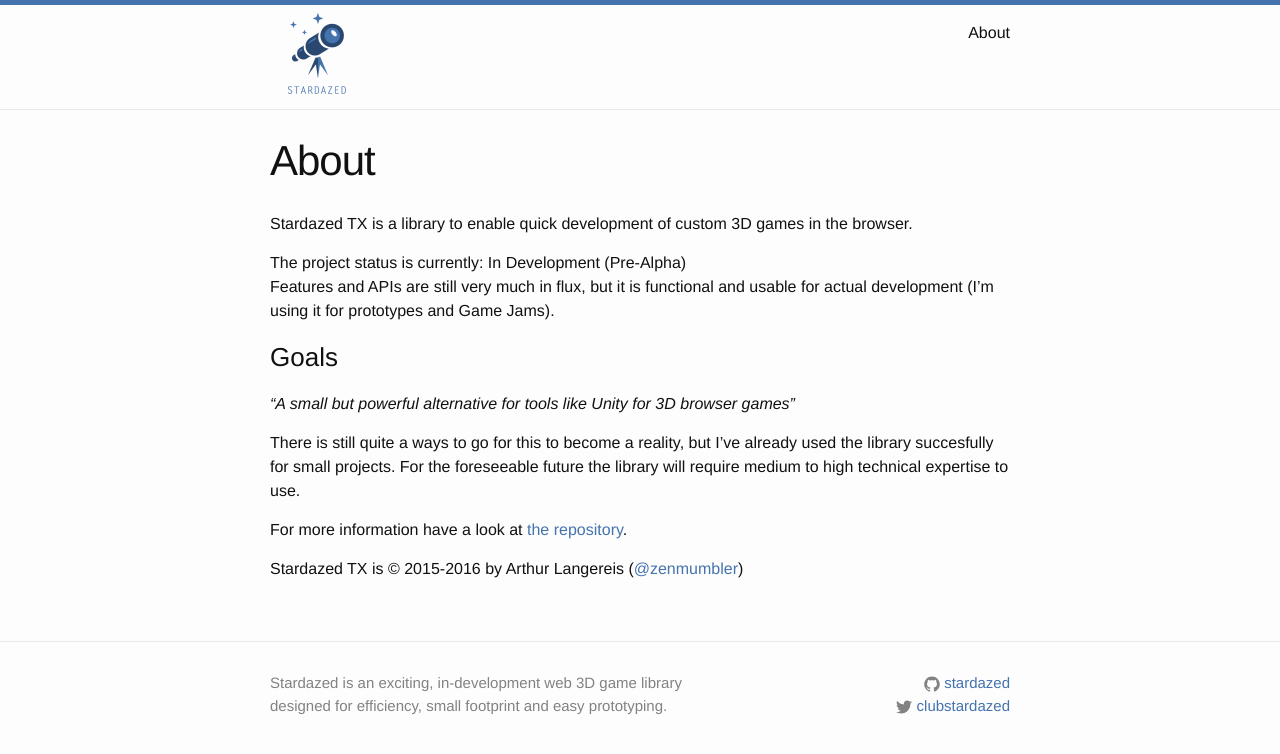
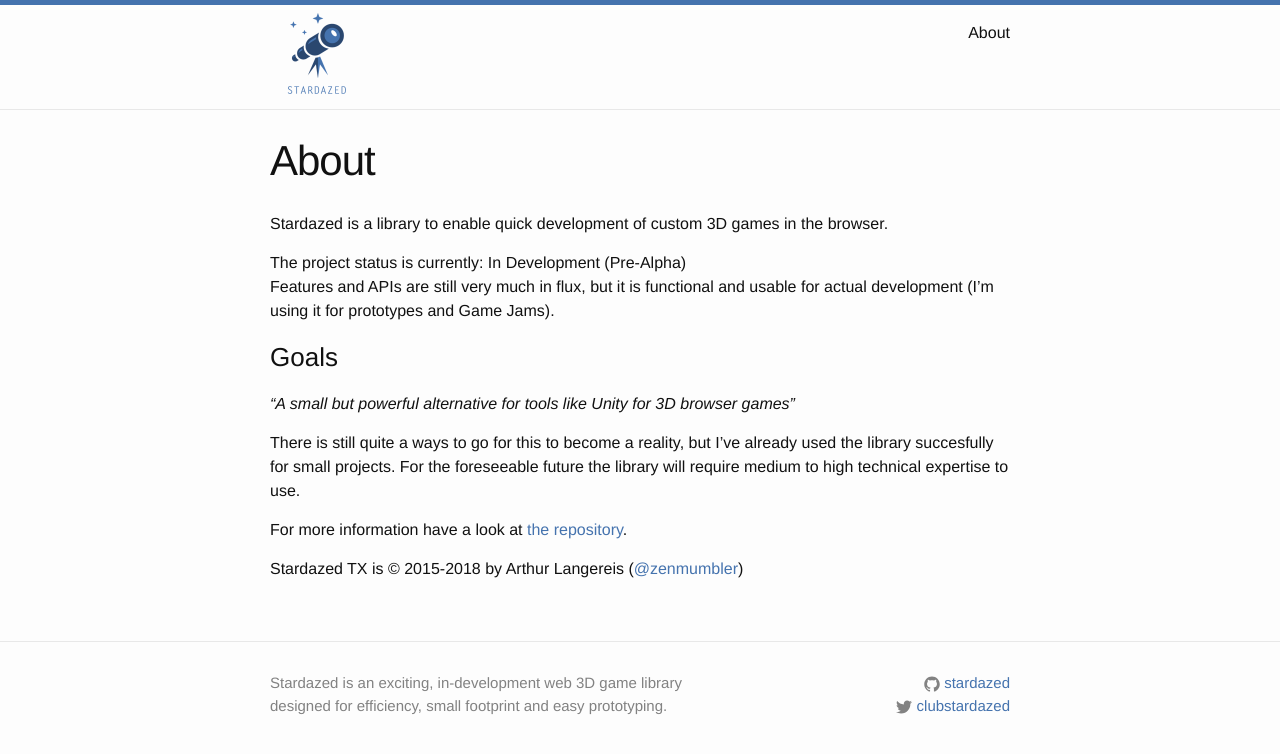
Before and after one commit to stardazed/stardazed.github.io, a Jekyll site: the page built from about.md, in a window 1280 px wide. Shown: the top 754 px of the page. Built offline with Jekyll 4.4.1, drawn with Linux system fonts in a browser that asks for light colours.

Commit message:
update about page

```diff
--- a/about.md
+++ b/about.md
@@ -4,7 +4,7 @@ title: About
 permalink: /about/
 ---
 
-Stardazed TX is a library to enable quick development of custom 3D games in the browser.
+Stardazed is a library to enable quick development of custom 3D games in the browser.
 
 The project status is currently: In Development (Pre-Alpha)<br>
 Features and APIs are still very much in flux, but it is functional and usable for actual development (I'm using it for prototypes and Game Jams).
@@ -16,6 +16,6 @@ _"A small but powerful alternative for tools like Unity for 3D browser games"_
 There is still quite a ways to go for this to become a reality, but I've already used the library succesfully for small projects.
 For the foreseeable future the library will require medium to high technical expertise to use.
 
-For more information have a look at [the repository](https://github.com/stardazed/stardazed-tx).
+For more information have a look at [the repository](https://github.com/stardazed/stardazed).
 
-Stardazed TX is &copy; 2015-2016 by Arthur Langereis ([@zenmumbler](https://twitter.com/zenmumbler))
+Stardazed TX is &copy; 2015-2018 by Arthur Langereis ([@zenmumbler](https://twitter.com/zenmumbler))
```
